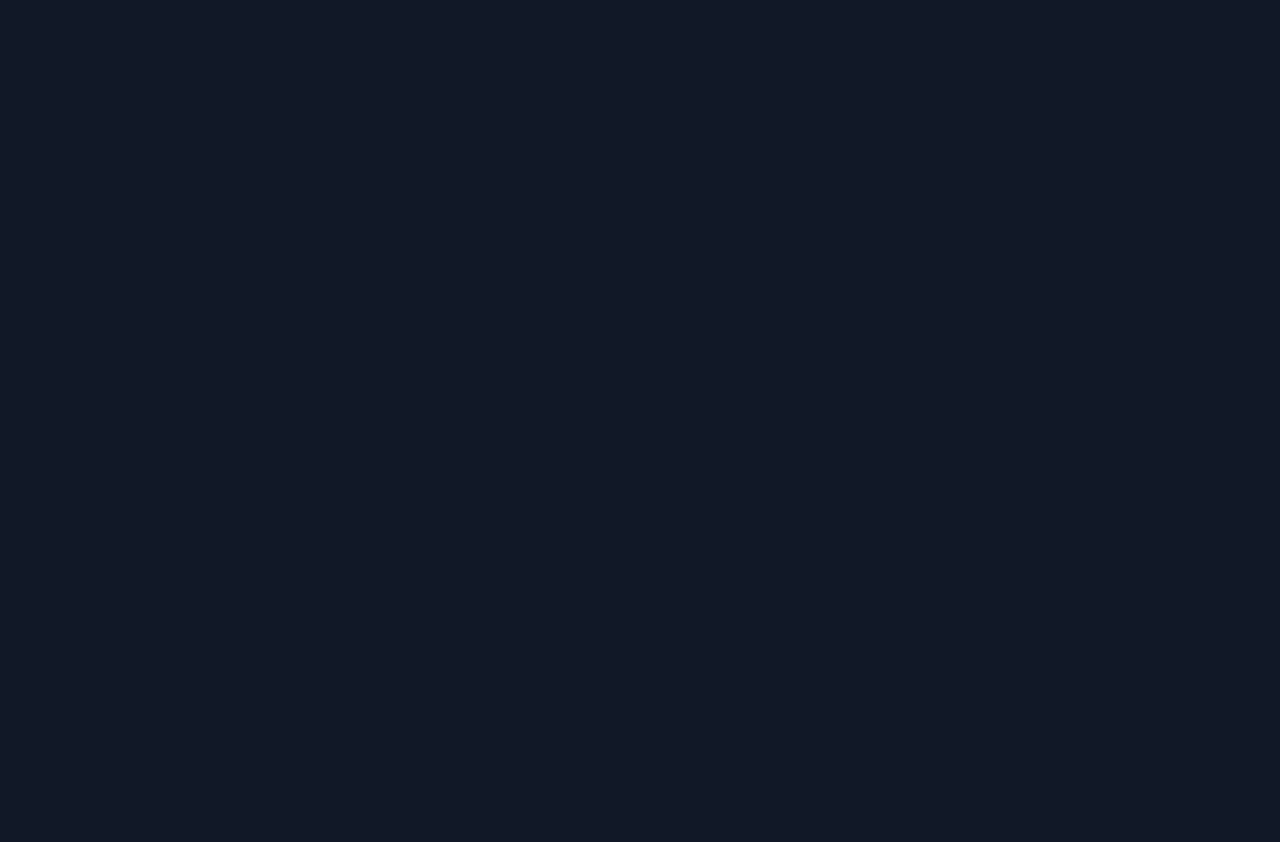
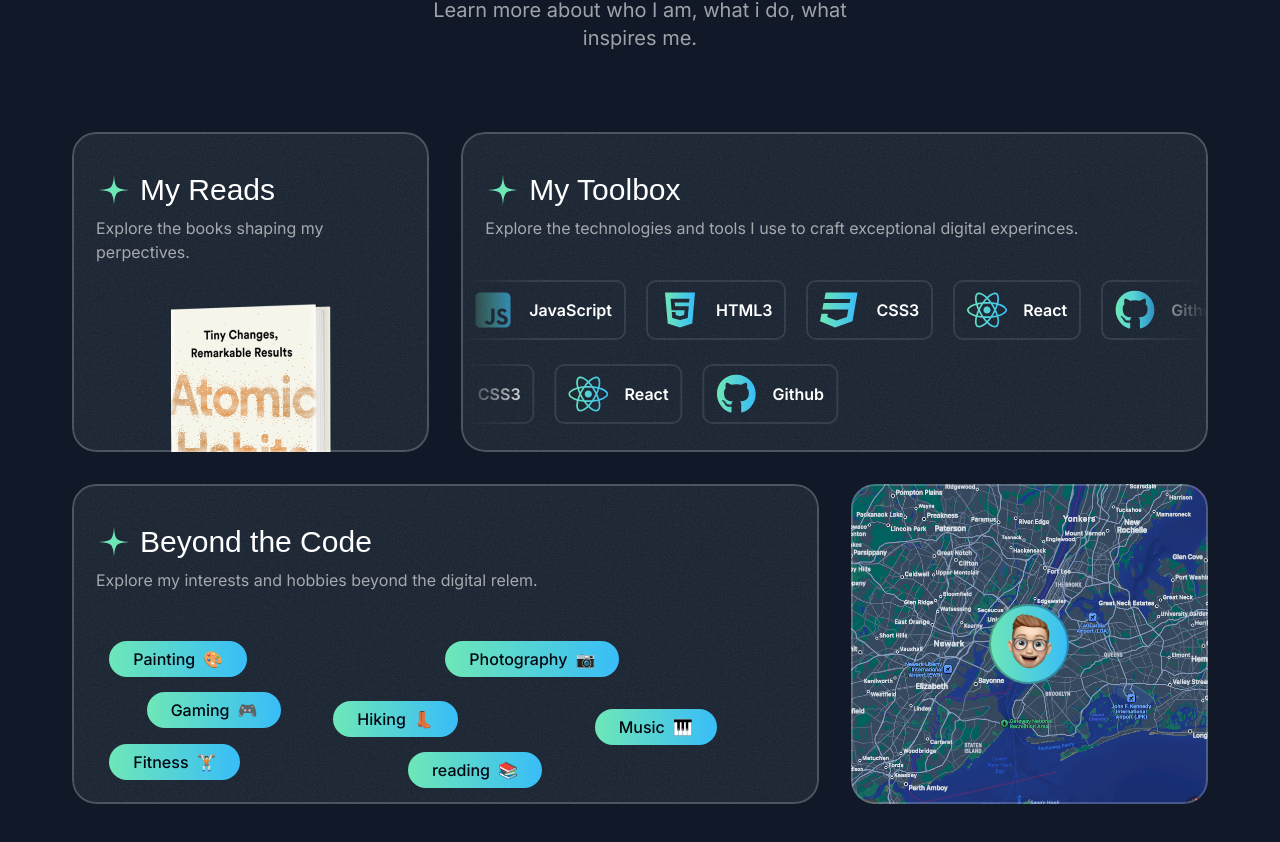
Before and after one commit to smrutiprakashrout/My_portfolio, a Next.js app: page / in a window 1280 px wide. Shown: the part 4012-4854 px from the top of the page. Before the commit the page ends 3784 px from the top, so only its background shows below. Built offline with nearby package versions, Linux system fonts and the light colour scheme; a web font is replaced by a local one.

Commit message:
added about page

```diff
--- a/package.json
+++ b/package.json
@@ -11,7 +11,7 @@
   "dependencies": {
     "@svgr/webpack": "^8.1.0",
     "framer-motion": "^11.3.21",
-    "next": "14.2.5",
+    "next": "^14.2.7",
     "react": "^18",
     "react-dom": "^18",
     "tailwind-merge": "^2.4.0"
--- a/src/app/page.tsx
+++ b/src/app/page.tsx
@@ -3,6 +3,7 @@
 import { ProjectsSection } from "@/sections/Projects";
 import { TapeSection } from "@/sections/Tape";
 import { TestimonialsSection } from "@/sections/Testimonials";
+import { AboutSection } from "@/sections/About";
 
 export default function Home() {
   return (
@@ -12,6 +13,7 @@
       <ProjectsSection />
       <TapeSection />
       <TestimonialsSection />
+      <AboutSection />
     </div>
   );
 }
--- a/src/components/Card.tsx
+++ b/src/components/Card.tsx
@@ -6,7 +6,7 @@
   return (
     <div
       className={twMerge(
-        "bg-gray-800 rounded-3xl z-0 overflow-hidden after:z-10 relative after:content-[''] after:absolute after:inset-0 after:outline-2 after:outline after:-outline-offset-2 after:rounded-3xl after:outline-white/20 after:pointer-events-none p-6",
+        "bg-gray-800 rounded-3xl z-0 overflow-hidden after:z-10 relative after:content-[''] after:absolute after:inset-0 after:outline-2 after:outline after:-outline-offset-2 after:rounded-3xl after:outline-white/20 after:pointer-events-none",
         className
       )}
     >
--- /dev/null
+++ b/src/components/CardHeader.tsx
@@ -0,0 +1,22 @@
+import StarIcon from "@/assets/icons/star.svg";
+import { twMerge } from "tailwind-merge";
+
+export const CardHeader = ({
+  title,
+  description,
+  className,
+}: {
+  title: string;
+  description: string;
+  className?: string;
+}) => {
+  return (
+    <div className={twMerge("flex flex-col p-6 md:py-8 md:py-10", className)}>
+      <div className="inline-flex items-center gap-2">
+        <StarIcon className="size-9 text-emerald-300" />
+        <h3 className="font-serif text-3xl">{title}</h3>
+      </div>
+      <p className="text-sm lg:text-base text-white/60 mt-2">{description}</p>
+    </div>
+  );
+};
--- /dev/null
+++ b/src/components/TechIcon.tsx
@@ -0,0 +1,14 @@
+export const TechIcon = ({ component }: { component: React.ElementType }) => {
+  const Component = component;
+  return (
+    <>
+      <Component className="size-10 fill-[url(#tech-icon-gradient)]" />
+      <svg className="size-0 absolute">
+        <linearGradient id="tech-icon-gradient">
+          <stop offset="0%" stopColor="rgb(110 231 183)" />
+          <stop offset="100%" stopColor="rgb(56 189 248)" />
+        </linearGradient>
+      </svg>
+    </>
+  );
+};
--- /dev/null
+++ b/src/components/ToolboxItem.tsx
@@ -0,0 +1,38 @@
+import { TechIcon } from "@/components/TechIcon";
+import { twMerge } from "tailwind-merge";
+
+export const ToolBoxItems = ({
+  items,
+  className,
+  itemWrapperClassName,
+}: {
+  items: {
+    title: string;
+    IconType: React.ElementType;
+  }[];
+  className?: string;
+  itemWrapperClassName?: string;
+}) => {
+  return (
+    <div
+      className={twMerge(
+        "flex [mask-image:linear-gradient(to_right,transparent,black_10%,black_90%,transparent)]",
+        className
+      )}
+    >
+      <div
+        className={twMerge("flex flex-none py-0.5 gap-6 pr-6", itemWrapperClassName)}
+      >
+        {items.map((item) => (
+          <div
+            key={item.title}
+            className="inline-flex items-center gap-4 py-2 px-3 outline outline-2 outline-white/10 rounded-lg"
+          >
+            <TechIcon component={item.IconType} />
+            <span className="font-semibold">{item.title}</span>
+          </div>
+        ))}
+      </div>
+    </div>
+  );
+};
--- a/src/sections/About.tsx
+++ b/src/sections/About.tsx
@@ -1,3 +1,167 @@
+import Sec_Header from "@/components/Sec_Header";
+import { Card } from "@/components/Card";
+import StarIcon from "@/assets/icons/star.svg";
+import BookImage from "@/assets/images/book-cover.png";
+import Image from "next/image";
+
+import JavascriptIcon from "@/assets/icons/square-js.svg";
+import HtmlIcon from "@/assets/icons/html5.svg";
+import CssIcon from "@/assets/icons/css3.svg";
+import ReactIcon from "@/assets/icons/react.svg";
+import GithubIcon from "@/assets/icons/github.svg";
+import { TechIcon } from "@/components/TechIcon";
+
+import MapImage from "@/assets/images/map.png";
+import SmileImage from "@/assets/images/memoji-smile.png";
+import { CardHeader } from "@/components/CardHeader";
+import { ToolBoxItems } from "@/components/ToolboxItem";
+
+const toolboxItems = [
+  {
+    title: "JavaScript",
+    IconType: JavascriptIcon,
+  },
+  {
+    title: "HTML3",
+    IconType: HtmlIcon,
+  },
+  {
+    title: "CSS3",
+    IconType: CssIcon,
+  },
+  {
+    title: "React",
+    IconType: ReactIcon,
+  },
+  {
+    title: "Github",
+    IconType: GithubIcon,
+  },
+];
+
+const hobbies = [
+  {
+    title: "Painting",
+    icon: "🎨",
+    left: "5%",
+    top: "5%",
+  },
+  {
+    title: "Photography",
+    icon: "📷",
+    left: "50%",
+    top: "5%",
+  },
+  {
+    title: "Hiking",
+    icon: "👢",
+    left: "35%",
+    top: "40%",
+  },
+  {
+    title: "Gaming",
+    icon: "🎮",
+    left: "10%",
+    top: "35%",
+  },
+
+  {
+    title: "Music",
+    icon: "🎹",
+    left: "70%",
+    top: "45%",
+  },
+  {
+    title: "Fitness",
+    icon: "🏋🏻",
+    left: "5%",
+    top: "65%",
+  },
+  {
+    title: "reading",
+    icon: "📚",
+    left: "45%",
+    top: "70%",
+  },
+];
+
 export const AboutSection = () => {
-  return <div>About Section</div>;
+  return (
+    <div className="py-20 lg:py-28">
+      <div className="container">
+        <Sec_Header
+          eyebrow="About Me"
+          title="A Glimpse Into My World"
+          description="Learn more about who I am, what i do, what inspires me."
+        />
+        <div className="mt-20 flex flex-col gap-8">
+          <div className="grid grid-cols-1 gap-8 md:grid-cols-5 lg:grid-cols-3">
+            <Card className="h-[320px] md:col-span-2 lg:col-span-1">
+              <CardHeader
+                title="My Reads"
+                description="Explore the books shaping my perpectives."
+              />
+
+              <div className="w-40 mx-auto mt-2 md:mt-0">
+                <Image src={BookImage} alt="" className="" />
+              </div>
+            </Card>
+            <Card className="h-[320px] md:col-span-3 lg:col-span-2" >
+              <div>
+                <CardHeader
+                  title="My Toolbox"
+                  description=" Explore the technologies and tools I use to craft exceptional
+                digital experinces."
+                  className=""
+                />
+              </div>
+
+              <ToolBoxItems items={toolboxItems} className="" />
+              <ToolBoxItems
+                items={toolboxItems}
+                className="mt-6"
+                itemWrapperClassName=" -translate-x-1/2"
+              />
+            </Card>
+          </div>
+
+          <div className="grid grid-cols-1 gap-8 md:grid-cols-5 lg:grid-cols-3">
+            <Card className="h-[320px] p-0 flex flex-col md:col-span-3 lg:col-span-2">
+              <div>
+                <CardHeader
+                  title="Beyond the Code"
+                  description="Explore my interests and hobbies beyond the digital relem."
+                  className="px-6 py-6"
+                />
+              </div>
+              <div className="relative flex-1">
+                {hobbies.map((hobby) => (
+                  <div
+                    key={hobby.title}
+                    className="inline-flex items-center gap-2 px-6 bg-gradient-to-r from-emerald-300 to-sky-400 rounded-full py-1.5 absolute"
+                    style={{ left: hobby.left, top: hobby.top }}
+                  >
+                    <span className="font-medium text-gray-950">
+                      {hobby.title}
+                    </span>
+                    <span>{hobby.icon}</span>
+                  </div>
+                ))}
+              </div>
+            </Card>
+            <Card className="h-[320px] p-0 relative md:col-span-2 lg:col-span-1">
+              <Image
+                src={MapImage}
+                alt=""
+                className="h-full w-full object-cover object-left-top"
+              />
+              <div className="absolute top-1/2 left-1/2 -translate-x-1/2 -translate-y-1/2 size-20 rounded-full bg-gradient-to-r from-emerald-300 to-sky-400 after:content-[''] after:absolute after:inset-0 after:outline after:outline-2 after:-outline-offset-2 after:rounded-full after:outline-gray-950/30">
+                <Image src={SmileImage} alt="" className="size-20" />
+              </div>
+            </Card>
+          </div>
+        </div>
+      </div>
+    </div>
+  );
 };
--- a/src/sections/Testimonials.tsx
+++ b/src/sections/Testimonials.tsx
@@ -54,7 +54,7 @@
         <div className="mt-16 lg:mt-24 flex overflow-x-clip [mask-image:linear-gradient(to_right,transparent,black_10%,black_90%,transparent)]">
           <div className="flex gap-8 flex-none">
             {testimonials.map((testimonial) => (
-              <Card key={testimonial.name} className="max-w-xs md:p-8 md:max-w-md">
+              <Card key={testimonial.name} className="max-w-xs md:p-8 p-6 md:max-w-md">
                 <div className="flex gap-4 items-center">
                   <div className="size-14 bg-gray-700 inline-flex items-center justify-center rounded-full flex-shrink-0">
                     <Image
```
Also changed, not shown: 1 other file (tests, documents, lock files or other folders).
